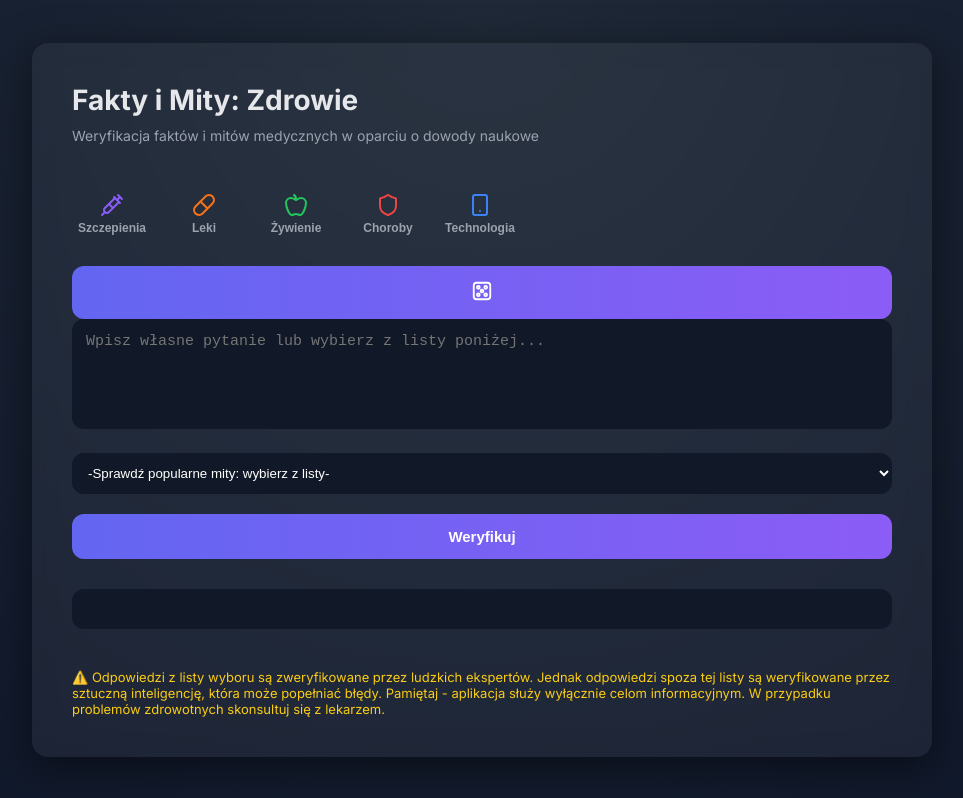
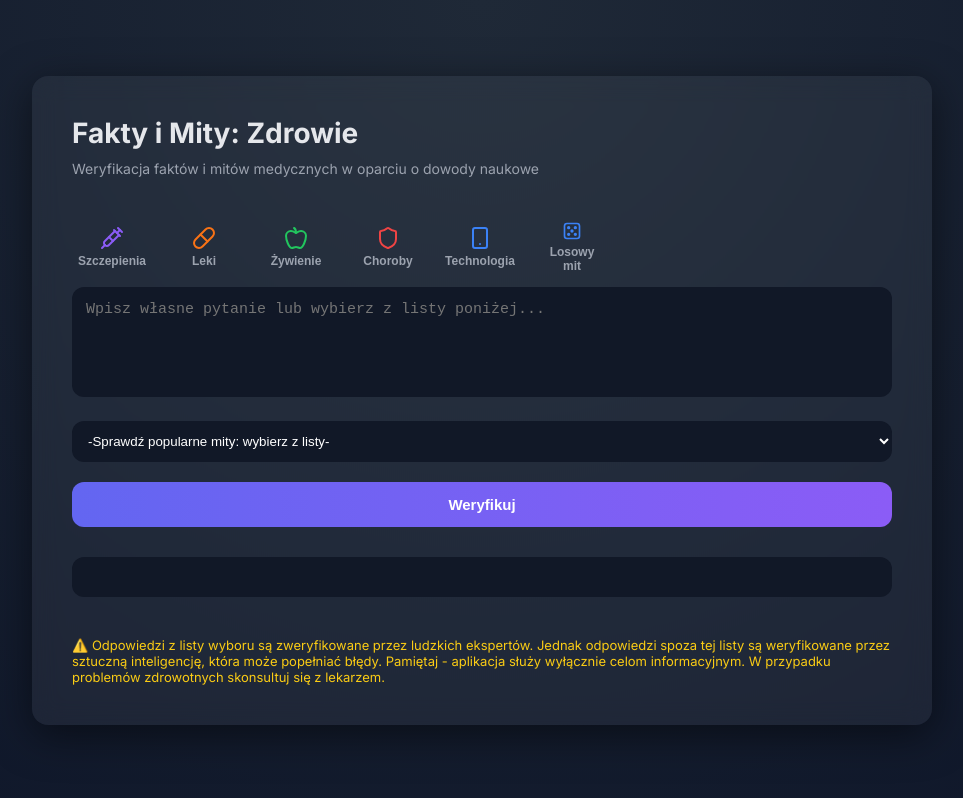
Before and after one commit to smaksymowicz/mitoff4, a website: page index.html in a window 1280 px wide. Shown: the whole page, without its empty margins (158-1121 px from the left). Drawn offline with Linux system fonts and the light colour scheme.

Commit message:
Update index.html mit2

```diff
--- a/index.html
+++ b/index.html
@@ -142,16 +142,27 @@ a:hover { text-decoration: none; }
     <span>Technologia</span>
   </button>
 
-  <button id="randomMythBtn" type="button" title="Losowy mit">
-  <svg width="22" height="22" viewBox="0 0 24 24" fill="none" stroke="currentColor" stroke-width="2">
-    <rect x="3" y="3" width="18" height="18" rx="3"></rect>
-    <circle cx="8" cy="8" r="1.5"></circle>
-    <circle cx="16" cy="8" r="1.5"></circle>
-    <circle cx="8" cy="16" r="1.5"></circle>
-    <circle cx="16" cy="16" r="1.5"></circle>
-    <circle cx="12" cy="12" r="1.5"></circle>
+ <button id="randomMythBtn" type="button" class="category-btn">
+  <svg xmlns="http://www.w3.org/2000/svg"
+       width="24"
+       height="24"
+       fill="none"
+       stroke="#3b82f6"
+       stroke-width="2"
+       stroke-linecap="round"
+       stroke-linejoin="round"
+       class="w-5 h-5"
+       viewBox="0 0 24 24">
+    <rect x="3" y="3" width="18" height="18" rx="3" ry="3"></rect>
+    <circle cx="8" cy="8" r="1"></circle>
+    <circle cx="16" cy="8" r="1"></circle>
+    <circle cx="8" cy="16" r="1"></circle>
+    <circle cx="16" cy="16" r="1"></circle>
+    <circle cx="12" cy="12" r="1"></circle>
   </svg>
+  <span>Losowy mit</span>
 </button>
+
 
 </div>
 
```
